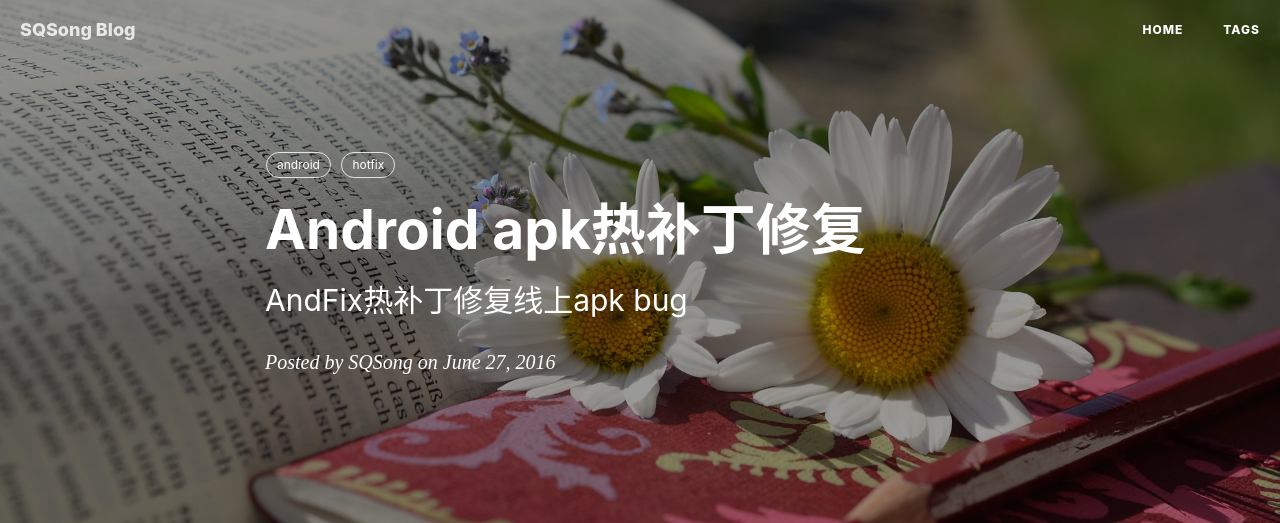
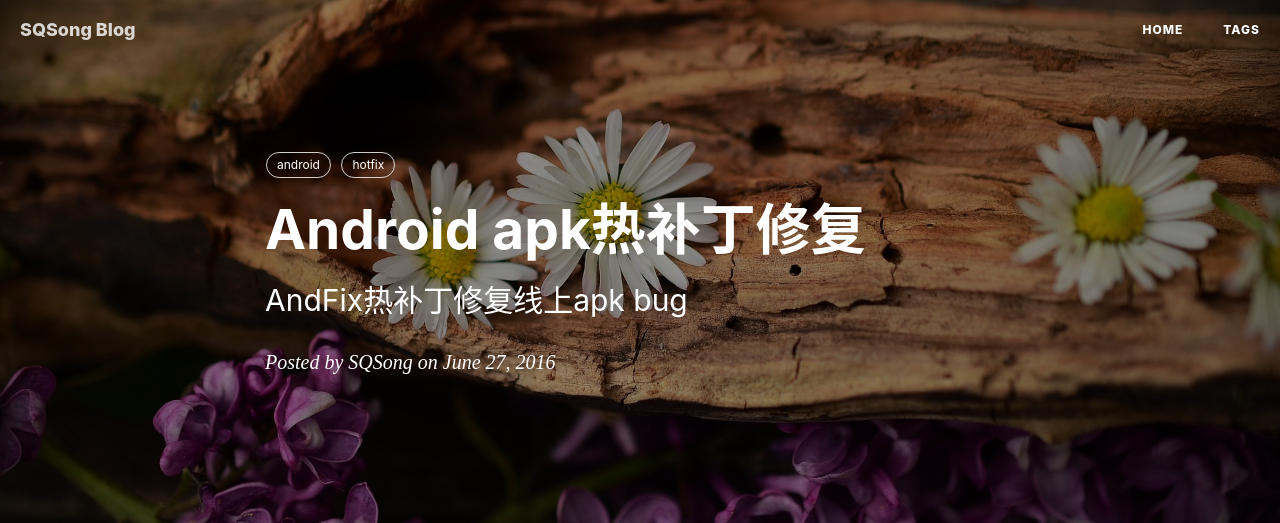
Before and after one commit to songmao123/Jekyll-Blog, a Jekyll site: the page built from _posts/2016-06-27-Android-HotFix.markdown, in a window 1280 px wide. Shown: the top 523 px of the page. Built offline with Jekyll 4.4.1, drawn with Linux system fonts in a browser that asks for light colours; nearby versions of some CDN libraries; comment, search, counter and statistics services are not loaded; grey boxes are pictures that could not be loaded.

Commit message:
modify note name and add images

```diff
--- a/_posts/2016-06-28-Android-HotFix.markdown
+++ b/_posts/2016-06-27-Android-HotFix.markdown
@@ -4,7 +4,7 @@ title:      "Android apk热补丁修复"
 subtitle:   "AndFix热补丁修复线上apk bug"
 date:       2016-06-27 16:38:00
 author:     "SQSong"
-header-img: "img/post-01-bg.jpg"
+header-img: "img/post-05-bg.jpg"
 header-mask: 0.4
 catalog:    true
 tags:
```
Also changed, not shown: img/post-05-bg.jpg (added).
